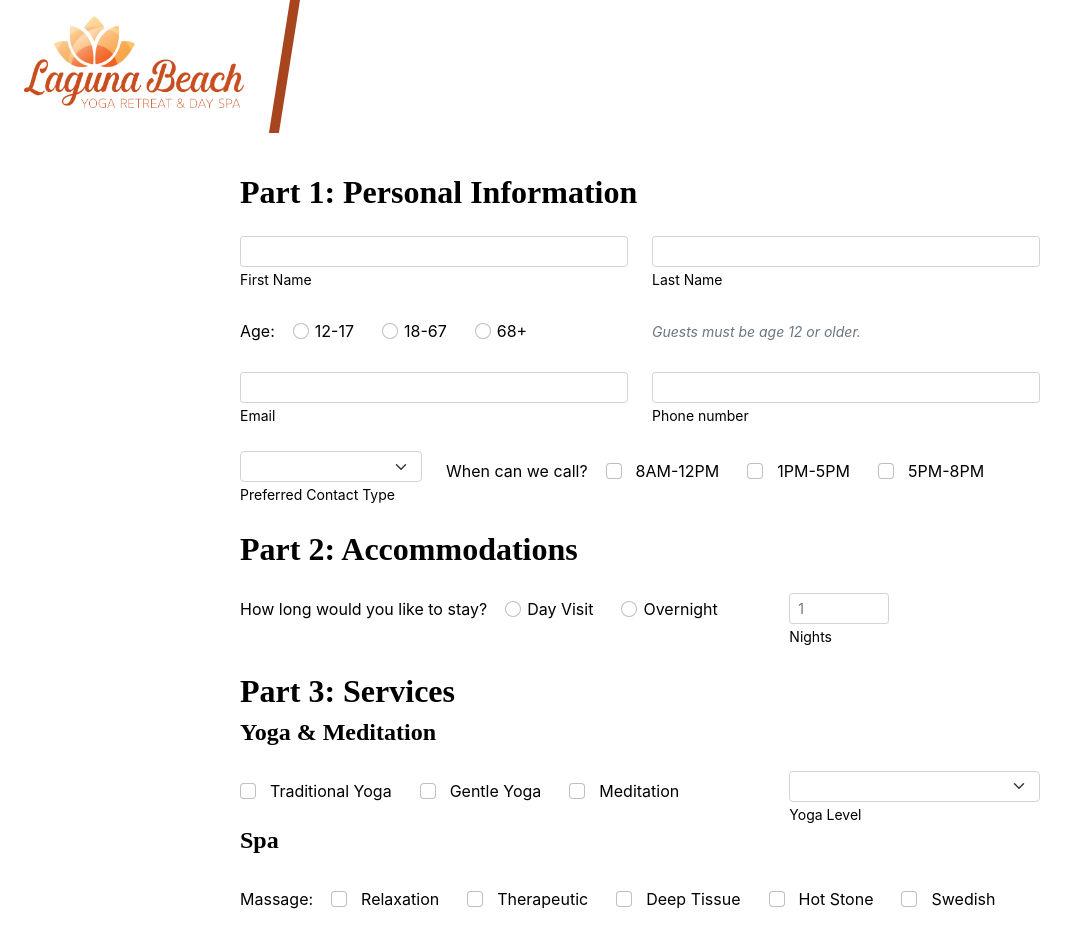
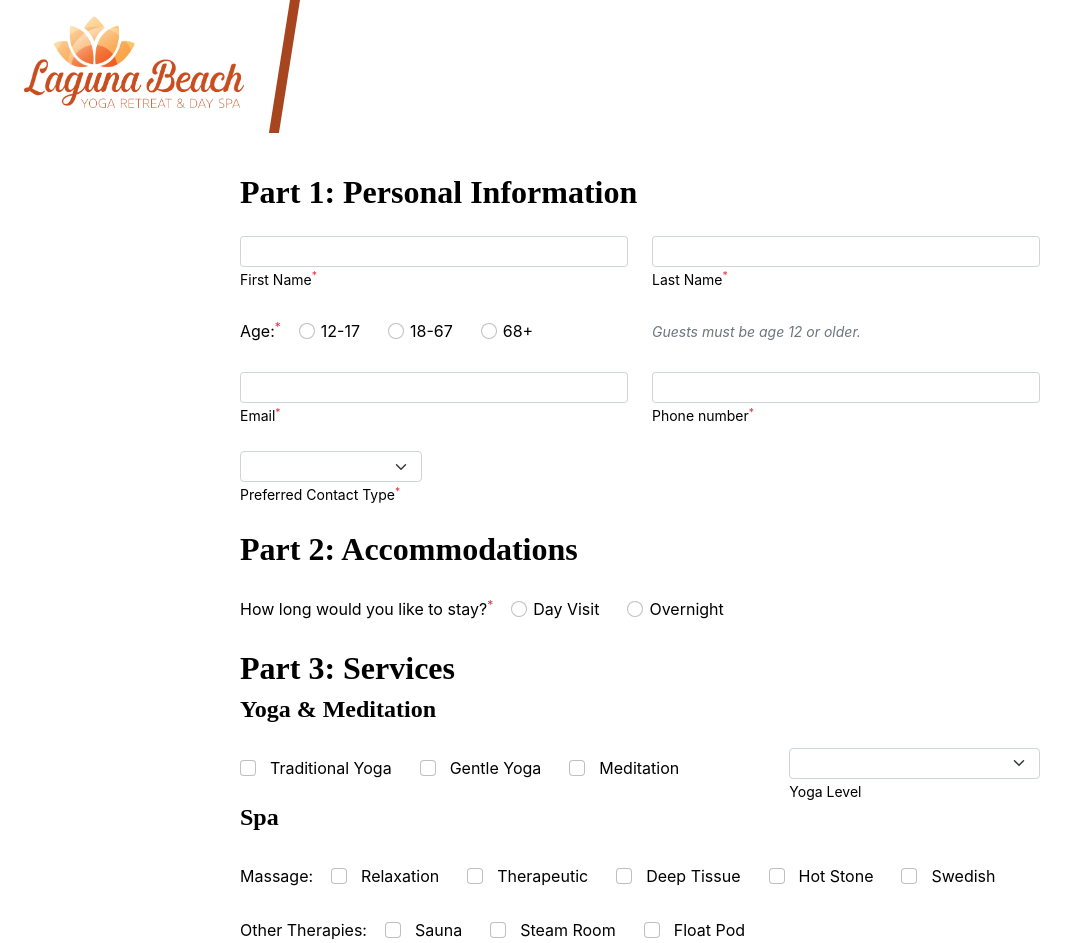
Before and after one commit to Carolista/LC-React-Studio16, a React (Create React App) app in the folder yoga-retreat/: page /book in a window 1280 px wide. Shown: the top 943 px of the page, without its empty margins (0-1079 px from the left). Built offline with nearby package versions, Linux system fonts and the light colour scheme.

Commit message:
added remaining state variables, handlers, etc to components; added submit handler with simple alert for now

```diff
--- a/yoga-retreat/src/components/forms/Checkbox.js
+++ /dev/null
@@ -1,20 +0,0 @@
-import React from 'react';
-import PropTypes from 'prop-types';
-
-const CheckboxInput = (props) => {
-
-    return (
-        <div className="form-check form-check-inline mt-1">
-            <input class="form-check-input mt-2" type="checkbox" id={props.id} style={props.width && { width: `${props.width}`}} />
-            <label class="form-check-label" for={props.id}>{props.label}</label>
-        </div>
-    );
-};
-
-CheckboxInput.propTypes = {
-    id: PropTypes.string.isRequired,
-    label: PropTypes.string.isRequired,
-    width: PropTypes.string, // eg: "200px" or "10rem"
-};
-
-export default CheckboxInput;
--- a/yoga-retreat/src/components/forms/CheckboxGroup.js
+++ b/yoga-retreat/src/components/forms/CheckboxGroup.js
@@ -1,17 +1,38 @@
-import React from 'react';
+import React, { useEffect, useState } from 'react';
 import PropTypes from 'prop-types';
-import CheckboxInput from './Checkbox';
+import CheckboxInput from './CheckboxInput';
 
 const CheckboxGroup = (props) => {
 
+    const [selections, setSelections] = useState([]);
+
+    const handleSelectionChange = (e) => {
+        console.log(e.target.id + " was clicked");
+        let currSelections = selections;
+        if (e.target.checked && !selections.includes(e.target.id)) {
+            currSelections.push(e.target.id);
+            setSelections(currSelections);
+        } else if (!e.target.checked && selections.includes(e.target.id)) {
+            currSelections.splice(currSelections.indexOf(e.target.id), 1);
+            setSelections(currSelections);
+        }
+        console.log(currSelections);
+        props.handleChange(currSelections);
+    };
+
+    useEffect(() => {
+        console.log(selections);
+        props.handleChange(selections);
+    }, [selections]);
+
     const Checkboxes = () => props.options.map((obj) => {
         return (
-            <CheckboxInput id={obj.value} label={obj.option} />
+            <CheckboxInput key={obj.value} id={obj.value} label={obj.option} handleChange={handleSelectionChange} />
         );
     });
 
     return (
-        <div className="form-group mt-3" id={props.id}>
+        <div className="form-group mt-3" id={props.id} value={selections}>
             {props.prepend && <span className="space-right">{props.prepend}</span>}
             <Checkboxes />
         </div>
@@ -22,6 +43,7 @@ CheckboxGroup.propTypes = {
     id: PropTypes.string.isRequired,
     prepend: PropTypes.string,
     options: PropTypes.array.isRequired, // array of objects with value and option keys
+    handleChange: PropTypes.func.isRequired,
 };
 
 export default CheckboxGroup;
--- /dev/null
+++ b/yoga-retreat/src/components/forms/CheckboxInput.js
@@ -0,0 +1,30 @@
+import React, { useState } from 'react';
+import PropTypes from 'prop-types';
+
+const CheckboxInput = (props) => {
+
+    const [isChecked, setIsChecked] = useState(props.initialCheck || false);
+
+    const handleValueChange = (e) => {
+        console.log(`Checkbox '${e.target.id}' is ${e.target.checked ? "checked" : "unchecked"}`);
+        setIsChecked(e.target.checked);
+        props.handleChange(e);
+    };
+
+    return (
+        <div className="form-check form-check-inline mt-1">
+            <input className="form-check-input mt-2" type="checkbox" id={props.id} checked={isChecked} onChange={handleValueChange} style={props.width && { width: `${props.width}`}} />
+            <label className="form-check-label" id={`${props.id}-label`} htmlFor={props.id}>{props.label}</label>
+        </div>
+    );
+};
+
+CheckboxInput.propTypes = {
+    id: PropTypes.string.isRequired,
+    label: PropTypes.string.isRequired,
+    width: PropTypes.string, // eg: "200px" or "10rem"
+    initialCheck: PropTypes.bool,
+    handleChange: PropTypes.func.isRequired,
+};
+
+export default CheckboxInput;
--- a/yoga-retreat/src/components/forms/NumberInput.js
+++ b/yoga-retreat/src/components/forms/NumberInput.js
@@ -1,11 +1,27 @@
-import React from 'react';
+import React, { useState } from 'react';
 import PropTypes from 'prop-types';
 
 const NumberInput = (props) => {
+
+    const [currValue, setCurrValue] = useState(Number(props.placeholder));
+    const [wasTouched, setWasTouched] = useState(false);
+    const [isInvalid, setIsInvalid] = useState(false);
+
+    const handleValueChange = (e) => {
+        setWasTouched(true);
+        if (props.required && (e.target.value === "" || e.target.value === "0")) {
+            setIsInvalid(true);
+        } else {
+            setIsInvalid(false);
+        }
+        setCurrValue(Number(e.target.value));
+        props.handleChange(e);
+    };
+
     return (
         <div className="form-group">
-            <input class="form-control form-control-sm mt-3" id={props.id} type="number" placeholder={props.placeholder} min={props.min || 0} style={props.width && { width: `${props.width}`}} />
-            <label className="small" for={props.id}>{props.label}</label>
+            <input className={`form-control form-control-sm mt-3 ${isInvalid && "is-invalid"}`} id={props.id} type="number" placeholder={props.placeholder} value={currValue} min={props.min || 0} style={props.width && { width: `${props.width}`}} onChange={handleValueChange} />
+            <label className="small" id={`${props.id}-label`} htmlFor={props.id}>{props.label}</label>
         </div>
     );
 };
@@ -16,6 +32,8 @@ NumberInput.propTypes = {
     placeholder: PropTypes.string,
     min: PropTypes.number,
     width: PropTypes.string, // eg: "200px" or "10rem"
+    required: PropTypes.bool,
+    handleChange: PropTypes.func.isRequired,
 };
 
 export default NumberInput;
--- a/yoga-retreat/src/components/forms/RadioButtons.js
+++ b/yoga-retreat/src/components/forms/RadioButtons.js
@@ -1,20 +1,27 @@
-import React from 'react';
+import React, { useState } from 'react';
 import PropTypes from 'prop-types';
 
 const RadioButtons = (props) => {
 
+    const [selected, setSelected] = useState("");
+
+    const handleValueChange = (e) => {
+        setSelected(e.target.value);
+        props.handleChange(e);
+    }
+
     const Radios = () => props.options.map((obj) => {
         return (
-            <div className="form-check-inline">
-                <input class="form-check-input mt-2" type="radio" name={props.id} id={obj.value} value={obj.value} />
-                <label class="form-check-label" for={obj.value}>{obj.option}</label>
+            <div key={obj.value} className="form-check-inline">
+                <input className="form-check-input mt-2" type="radio" name={props.id} id={obj.value} checked={selected === obj.value} onChange={handleValueChange} value={obj.value} />
+                <label className="form-check-label" id={`${obj.value}-label`} htmlFor={obj.value}>{obj.option}</label>
             </div>
         );
     });
 
     return (
-        <div className="form-group mt-3" id={props.id}>
-            {props.prepend && <span className="space-right">{props.prepend}</span>}
+        <div className="form-group mt-3" id={props.id} value={selected}>
+            {props.prepend && <span className="space-right">{props.prepend}{props.required && <sup className="text-danger">*</sup>}</span>}
             <Radios />
         </div>
     );
@@ -24,6 +31,8 @@ RadioButtons.propTypes = {
     id: PropTypes.string.isRequired,
     prepend: PropTypes.string,
     options: PropTypes.array.isRequired, // array of objects with value and option keys
+    required: PropTypes.bool,
+    handleChange: PropTypes.func.isRequired,
 };
 
 export default RadioButtons;
--- a/yoga-retreat/src/components/forms/SelectInput.js
+++ b/yoga-retreat/src/components/forms/SelectInput.js
@@ -1,15 +1,28 @@
-import React from 'react';
+import React, { useState } from 'react';
 import PropTypes from 'prop-types';
 
 const SelectInput = (props) => {
 
+    const [wasTouched, setWasTouched] = useState(false);
+    const [isInvalid, setIsInvalid] = useState(false);
+
+    const handleValueChange = (e) => {
+        setWasTouched(true);
+        if (props.required && e.target.value === "") {
+            setIsInvalid(true);
+        } else {
+            setIsInvalid(false);
+        }
+        props.handleChange(e);
+    };
+
     return (
         <div className="form-group">
-            <select class="form-select form-select-sm mt-3" id={props.id} style={props.width && { width: `${props.width}`}}>
+            <select className={`form-select form-select-sm mt-3 ${isInvalid && "is-invalid"}`} id={props.id} style={props.width && { width: `${props.width}`}} onChange={handleValueChange} >
                 <option value=""></option>
-                {props.options.map((obj) => <option value={obj.value}>{obj.option}</option>)}
+                {props.options.map((obj) => <option key={obj.value} value={obj.value}>{obj.option}</option>)}
             </select>
-            <label className="small" for={props.id}>{props.label}</label>
+            <label className="small" id={`${props.id}-label`} htmlFor={props.id}>{props.label}{props.required && <sup className="text-danger">*</sup>}</label>
         </div>
     );
 };
@@ -19,6 +32,8 @@ SelectInput.propTypes = {
     label: PropTypes.string.isRequired,
     options: PropTypes.array.isRequired, // array of objects with value and option keys
     width: PropTypes.string, // eg: "200px" or "10rem"
+    required: PropTypes.bool,
+    handleChange: PropTypes.func.isRequired,
 };
 
 export default SelectInput;
--- a/yoga-retreat/src/components/forms/TextInput.js
+++ b/yoga-retreat/src/components/forms/TextInput.js
@@ -1,11 +1,25 @@
-import React from 'react';
+import React, { useState } from 'react';
 import PropTypes from 'prop-types';
 
 const TextInput = (props) => {
+
+    const [wasTouched, setWasTouched] = useState(false);
+    const [isInvalid, setIsInvalid] = useState(false);
+
+    const handleValueChange = (e) => {
+        setWasTouched(true);
+        if (props.required && e.target.value.trim() === "") {
+            setIsInvalid(true);
+        } else {
+            setIsInvalid(false);
+        }
+        props.handleChange(e);
+    };
+
     return (
         <div className="form-group">
-            <input class="form-control form-control-sm mt-3" id={props.id} type="text" placeholder={props.placeholder} style={props.width && { width: `${props.width}`}} />
-            <label className="small" for={props.id}>{props.label}</label>
+            <input className={`form-control form-control-sm mt-3 ${isInvalid && "is-invalid"}`} id={props.id} type="text" placeholder={props.placeholder} style={props.width && { width: `${props.width}`}} onChange={handleValueChange} />
+            <label className="small" id={`${props.id}-label`} htmlFor={props.id}>{props.label}{props.required && <sup className="text-danger">*</sup>}</label>
         </div>
     );
 };
@@ -15,6 +29,8 @@ TextInput.propTypes = {
     label: PropTypes.string.isRequired,
     placeholder: PropTypes.string,
     width: PropTypes.string, // eg: "200px" or "10rem"
+    required: PropTypes.bool,
+    handleChange: PropTypes.func.isRequired,
 };
 
 export default TextInput;
--- a/yoga-retreat/src/pages/BookNow.js
+++ b/yoga-retreat/src/pages/BookNow.js
@@ -5,10 +5,6 @@ import TextInput from "../components/forms/TextInput";
 import Note from "../components/forms/Note";
 import CheckboxGroup from "../components/forms/CheckboxGroup";
 import NumberInput from "../components/forms/NumberInput";
-
-const BookNow = () => {
-
-    // const [currPart, setCurrPart] = useState("personalInfo");
 
 const ageRangeOptions = [
     {value: "youth", option: "12-17"},
@@ -57,6 +53,72 @@ const BookNow = () => {
     {value: "facialsPeels", option: "Facials/Peels"},
 ];
 
+const BookNow = () => {
+
+    const [firstNameInput, setFirstNameInput] = useState("");
+    const [lastNameInput, setLastNameInput] = useState("");
+    const [ageInput, setAgeInput] = useState("");
+    const [emailInput, setEmailInput] = useState("");
+    const [phoneInput, setPhoneInput] = useState("");
+    const [selectedContactType, setSelectedContactType] = useState("");
+    const [selectedAccommodation, setSelectedAccommodation] = useState("");
+    const [numNightsInput, setNumNightsInput] = useState(0);
+    const [yogaSelections, setYogaSelections] = useState([]);
+    const [selectedyogaLevel, setSelectedYogaLevel] = useState("");
+    const [massageSelections, setMassageSelections] = useState([]);
+    const [otherTherapiesSelections, setOtherTherapiesSelections] = useState([]);
+    const [skinCareSelections, setSkinCareSelections] = useState([]);
+
+    const handleFirstNameChange = (e) => {
+        setFirstNameInput(e.target.value);
+    };
+    const handleLastNameChange = (e) => {
+        setLastNameInput(e.target.value);
+    };
+    const handleAgeChange = (e) => {
+        setAgeInput(e.target.value);
+    };
+    const handleEmailChange = (e) => {
+        setEmailInput(e.target.value);
+    };
+    const handlePhoneChange = (e) => {
+        setPhoneInput(e.target.value);
+    };
+    const handleContactTypeChange = (e) => {
+        console.log("contact type changed to " + e.target.value);
+        setSelectedContactType(e.target.value);
+    };
+    const handleAccommodationChange = (e) => {
+        console.log("accommodation changed to " + e.target.value);
+        setSelectedAccommodation(e.target.value);
+    };
+    const handleNumNightsChange = (e) => {
+        setNumNightsInput(e.target.value);
+    };
+    const handleYogaSelectionsChange = (selections) => {
+        setYogaSelections(selections);
+    };
+    const handleYogaLevelChange = (e) => {
+        setSelectedYogaLevel(e.target.value);
+    };
+    const handleMassageSelectionsChange = (selections) => {
+        setMassageSelections(selections);
+    };
+    const handleOtherTherapiesSelectionsChange = (selections) => {
+        setOtherTherapiesSelections(selections);
+    };
+    const handleSkinCareSelectionsChange = (selections) => {
+        setSkinCareSelections(selections);
+    };
+
+    const handleSubmit = (e) => {
+        e.preventDefault();
+        alert("Thank you! Your submission has been sent. You will hear back from our staff within 24 hours.");
+        // TODO: Bonus mission A - Clear form once submission has successfully gone through.
+        // TODO: Bonus mission B - Throw up alert and do not clear form if any required fields are invalid.
+        // TODO: Bonus mission C - Add a modal instead of an alert that lists a summary of all their information and selections.
+    };
+
     // TODO: perhaps use local storage for form to demonstrate what happens if you accidentally navigate away from app
 
     return (
@@ -69,15 +131,15 @@ const BookNow = () => {
                         <h2>Part 1: Personal Information</h2>
                         <div className="row">
                             <div className="col">
-                                <TextInput id="firstName" label="First Name" />
+                                <TextInput id="firstName" label="First Name" required={true} handleChange={handleFirstNameChange} />
                             </div>
                             <div className="col">
-                                <TextInput id="lastName" label="Last Name" />
+                                <TextInput id="lastName" label="Last Name" required={true} handleChange={handleLastNameChange} />
                             </div>
                         </div>
                         <div className="row mt-2">
                             <div className="col-6">
-                                <RadioButtons id="ageRange" options={ageRangeOptions} prepend="Age:" />
+                                <RadioButtons id="ageRange" options={ageRangeOptions} prepend="Age:" handleChange={handleAgeChange} required={true} />
                             </div>
                             <div className="col-6 mt-3">
                                 <Note text="Guests must be age 12 or older." />
@@ -85,19 +147,19 @@ const BookNow = () => {
                         </div>
                         <div className="row">
                             <div className="col">
-                                <TextInput id="email" label="Email" />
+                                <TextInput id="email" label="Email" required={true} handleChange={handleEmailChange} />
                             </div>
                             <div className="col">
-                                <TextInput id="phone" label="Phone number" />
+                                <TextInput id="phone" label="Phone number" required={true} handleChange={handlePhoneChange} />
                             </div>
                         </div>
                         <div className="row mt-2">
                             <div className="col-3">
-                                <SelectInput id="preferredContact" label="Preferred Contact Type" options={preferredContactOptions} />
+                                <SelectInput id="preferredContact" label="Preferred Contact Type" options={preferredContactOptions} handleChange={handleContactTypeChange} required={true} />
                             </div>
                             <div className="col-9">
                                 {/* TODO: Show only if "phone" is selected */}
-                                <CheckboxGroup id="contactAvailability" options={contactAvailability} prepend="When can we call?" />
+                                {selectedContactType === "phone" && <CheckboxGroup id="contactAvailability" options={contactAvailability} prepend="When can we call?" />}
                             </div>
                         </div>
                     </div>
@@ -106,11 +168,11 @@ const BookNow = () => {
                         <h2>Part 2: Accommodations</h2>
                         <div className="row">
                             <div className="col-8">
-                                <RadioButtons id="accommodationType" options={accommodationTypes} prepend="How long would you like to stay?" />
+                                <RadioButtons id="accommodationType" options={accommodationTypes} prepend="How long would you like to stay?" handleChange={handleAccommodationChange} required={true} />
                             </div>
                             <div className="col-4">
                                 {/* TODO: Show only if "overnight" is selected */}
-                                {<NumberInput id="phone" label="Nights" width="100px" placeholder="1" />}
+                                {selectedAccommodation === "overnight" && <NumberInput id="phone" label="Nights" width="100px" placeholder="1" required={selectedAccommodation === "overnight"} handleChange={handleNumNightsChange} />}
                             </div>
                         </div>
                     </div>
@@ -120,29 +182,31 @@ const BookNow = () => {
                         <h4>Yoga & Meditation</h4>
                         <div className="row">
                             <div className="col-8">
-                                <CheckboxGroup id="yogaTypes" options={yogaTypes} />
+                                <CheckboxGroup id="yogaTypes" options={yogaTypes} handleChange={handleYogaSelectionsChange} />
                             </div>
                             <div className="col-4">
-                                <SelectInput id="yogaLevel" label="Yoga Level" options={yogaLevels} />
+                            {/* TODO: Make this required only if one of the yoga options has been checked */}
+                                <SelectInput id="yogaLevel" label="Yoga Level" options={yogaLevels} handleChange={() => {}} />
                             </div>
                         </div>
                         <h4>Spa</h4>
                         <div className="row">
                             <div className="col">
-                                <CheckboxGroup id="massageTypes" options={massageTypes} prepend="Massage:" />
+                                <CheckboxGroup id="massageTypes" options={massageTypes} handleChange={handleMassageSelectionsChange} prepend="Massage:" />
                             </div>
                         </div>
                         <div className="row">
                             <div className="col">
-                                <CheckboxGroup id="otherTherapies" options={otherTherapies} prepend="Other Therapies:" />
+                                <CheckboxGroup id="otherTherapies" options={otherTherapies} handleChange={handleOtherTherapiesSelectionsChange} prepend="Other Therapies:" />
                             </div>
                         </div>
                         <div className="row">
                             <div className="col">
-                                <CheckboxGroup id="skinCare" options={skinCare} prepend="Skin Care:" />
+                                <CheckboxGroup id="skinCare" options={skinCare} handleChange={handleSkinCareSelectionsChange} prepend="Skin Care:" />
                             </div>
                         </div>
                     </div>
+                    <button type="submit" className="btn btn-primary" onClick={handleSubmit}>Submit</button>
                 </form>
             </div>
         </div>
```
Lines whose indentation alone changed are shown as unchanged.
